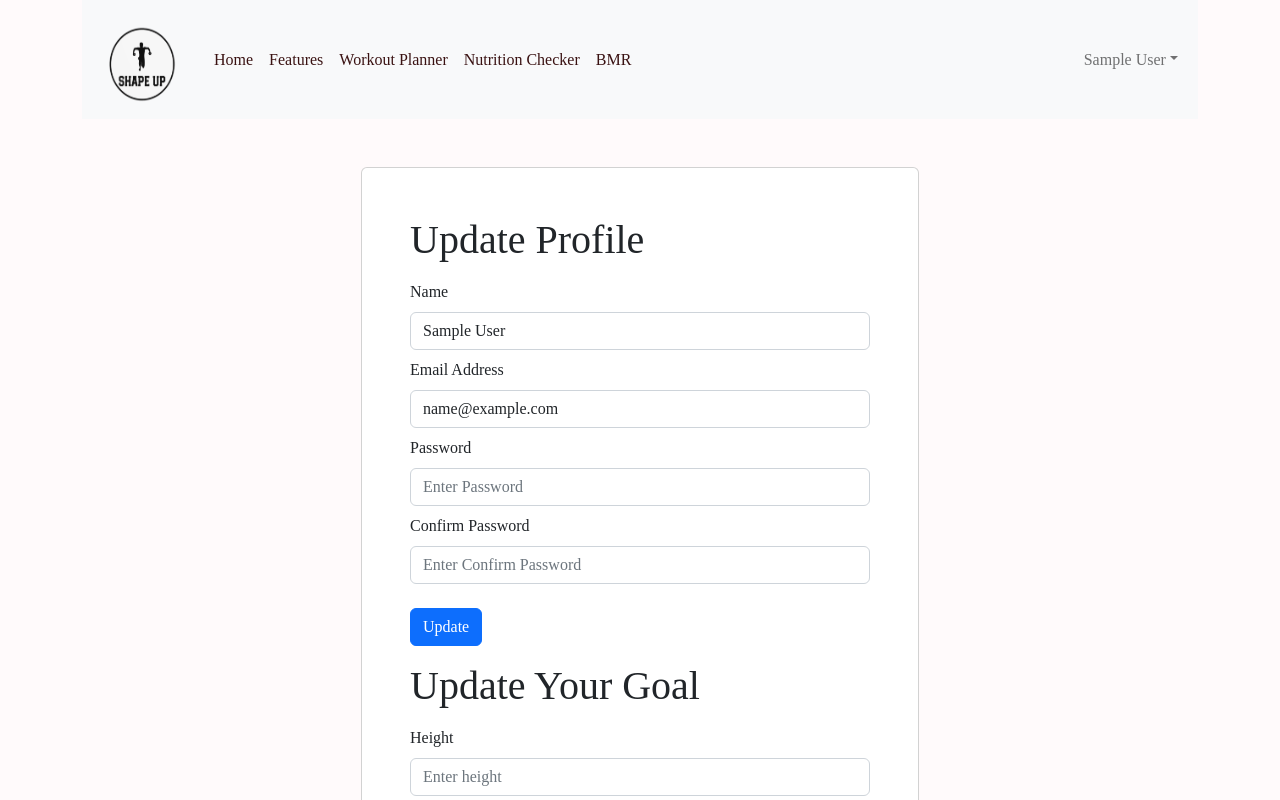
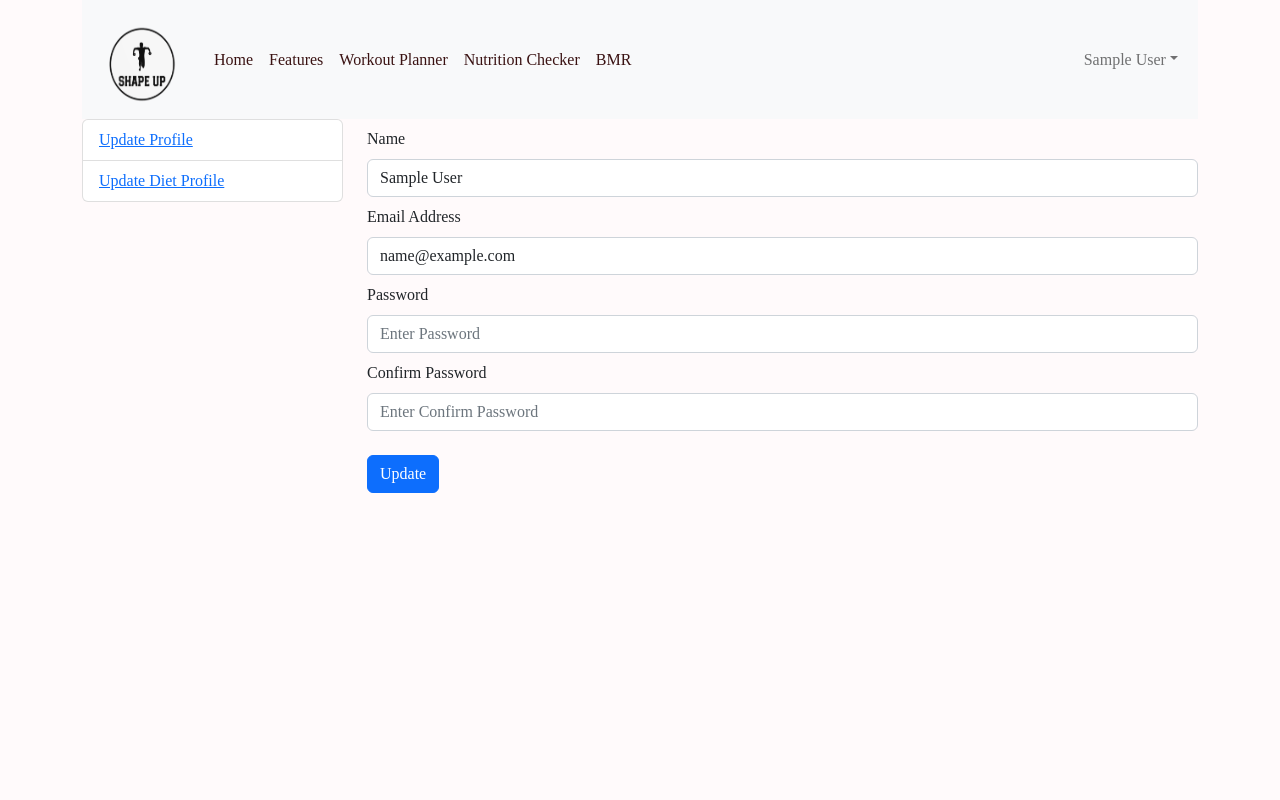
Before and after one commit to Shape-Up-NZ/shape-up-app, a React (Create React App) app in the folder frontend/: page /pages/profile in a window 1280 px wide. Shown: the top 800 px of the page. Built offline with nearby package versions, Linux system fonts and the light colour scheme; sample sign-in values are in the browser's storage.

Commit message:
Add sidebar to profile

```diff
--- a/frontend/src/App.js
+++ b/frontend/src/App.js
@@ -16,7 +16,6 @@ import NutritionChecker from "./pages/NutritionChecker";
 import Login from "./pages/Login";
 import Register from "./pages/Register";
 import Profile from "./pages/Profile";
-//import Nutrition from "./pages/Nutrition";
 
 const App = () => {
   return (
@@ -29,13 +28,17 @@ const App = () => {
           <Route path="/pages/features" element={<Features />} />
           <Route path="/pages/workouts" element={<Workouts />} />
           <Route path="/pages/bmrcalculator" element={<Bmrcalculator />} />
-          <Route path="/pages/nutrition-checker" element={<NutritionChecker />} />
+          <Route
+            path="/pages/nutrition-checker"
+            element={<NutritionChecker />}
+          />
+
           <Route path="/pages/register" element={<Register />} />
           <Route path="/pages/login" element={<Login />} />
 
           {/* Private Route */}
           <Route path="" element={<PrivateRoute />}>
-            <Route path="/pages/profile" element={<Profile />} />
+            <Route path="/pages/profile/*" element={<Profile />} />
           </Route>
         </Routes>
       </Box>
--- /dev/null
+++ b/frontend/src/components/ProfileSidebar.js
@@ -0,0 +1,17 @@
+import { ListGroup } from "react-bootstrap";
+import { Link } from "react-router-dom";
+
+const ProfileSidebar = () => {
+  return (
+    <ListGroup>
+      <ListGroup.Item>
+        <Link to="/pages/profile/update">Update Profile</Link>
+      </ListGroup.Item>
+      <ListGroup.Item>
+        <Link to="/pages/profile/diet">Update Diet Profile</Link>
+      </ListGroup.Item>
+    </ListGroup>
+  );
+};
+
+export default ProfileSidebar;
--- a/frontend/src/pages/Profile.js
+++ b/frontend/src/pages/Profile.js
@@ -1,28 +1,40 @@
 import { useEffect } from "react";
 import { useSelector, useDispatch } from "react-redux";
-import { toast } from "react-toastify";
-import FormContainer from "../components/FormContainer";
+import { Row, Col } from "react-bootstrap";
+import { Route, Routes, useLocation } from "react-router-dom";
+import { setCredentials } from "../slices/authSlice";
+import ProfileSidebar from "../components/ProfileSidebar";
 import UpdateProfile from "../components/UpdateProfile";
 import UpdateDietProfile from "../components/UpdateDietProfile";
-import { setCredentials } from "../slices/authSlice";
 
 const Profile = () => {
   const dispatch = useDispatch();
   const { userInfo } = useSelector((state) => state.auth);
+  const location = useLocation();
 
   useEffect(() => {
     dispatch(setCredentials(userInfo));
   }, [userInfo, dispatch]);
 
   return (
-    <FormContainer>
-      <h1>Update Profile</h1>
-      <UpdateProfile userInfo={userInfo} dispatch={dispatch} />
-
-      <h1>Update Your Goal</h1>
-
-      <UpdateDietProfile />
-    </FormContainer>
+    <Row>
+      <Col md={3}>
+        <ProfileSidebar userInfo={userInfo} dispatch={dispatch} />
+      </Col>
+      <Col md={9}>
+        <Routes>
+          <Route
+            path="/"
+            element={<UpdateProfile userInfo={userInfo} dispatch={dispatch} />}
+          />
+          <Route
+            path="update"
+            element={<UpdateProfile userInfo={userInfo} dispatch={dispatch} />}
+          />
+          <Route path="diet" element={<UpdateDietProfile />} />
+        </Routes>
+      </Col>
+    </Row>
   );
 };
 
```
